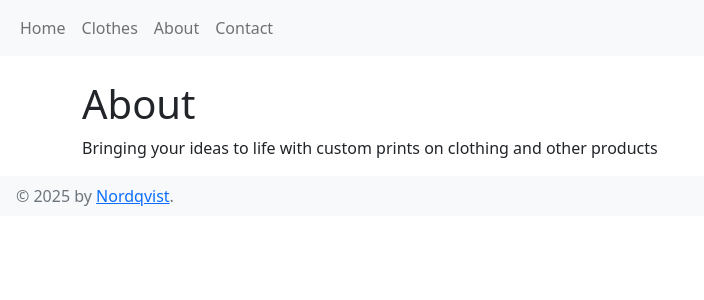
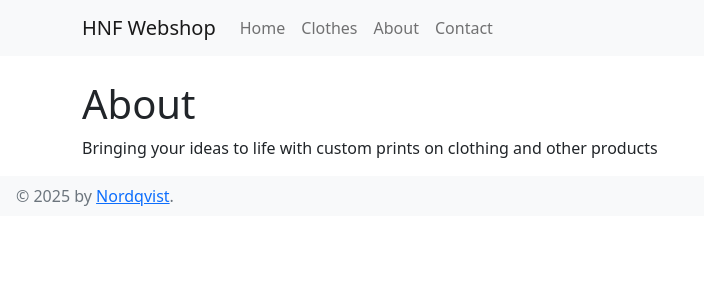
Before and after one commit to FilipNordqvist/flask-lookbook, a Flask app: page /about in a window 1280 px wide. Shown: the top 300 px of the page, without its empty margins (0-704 px from the left). Run offline with Flask 3, Linux system fonts and the light colour scheme.

Commit message:
Centrerat

```diff
--- a/templates/layout.html
+++ b/templates/layout.html
@@ -12,7 +12,11 @@
 <body>
 
   <nav class="navbar navbar-expand-lg navbar-light bg-light">
-    <div class="container-fluid">
+    <div class="container">
+
+
+      <a class="navbar-brand" href="/">HNF Webshop</a>
+
 
       <div class="d-flex align-items-center">
         <button class="navbar-toggler me-1" type="button" data-bs-toggle="collapse"
@@ -23,6 +27,7 @@
         <span class="d-lg-none">Meny</span>
       </div>
 
+
       <div class="collapse navbar-collapse" id="navbarSupportedContent">
         <ul class="navbar-nav ms-0 me-auto mb-2 mb-lg-0">
           <li class="nav-item"><a class="nav-link" href="/">Home</a></li>
@@ -31,6 +36,7 @@
           <li class="nav-item"><a class="nav-link" href="/contact">Contact</a></li>
         </ul>
       </div>
+
     </div>
   </nav>
 
```
